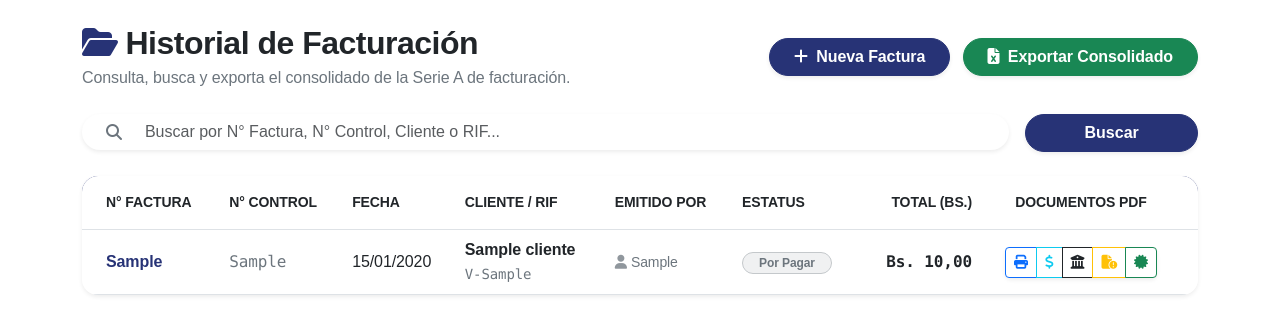
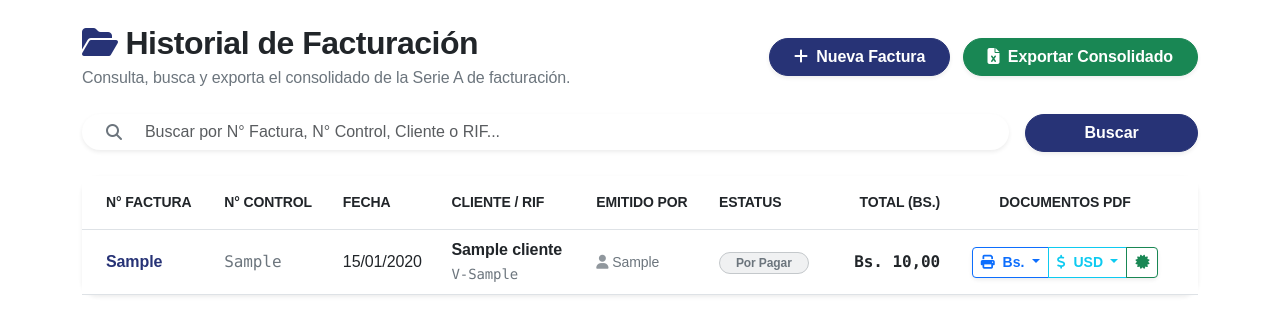
Before and after one commit to christian2195/CRM_VP, a Django app: page /facturacion/facturas/historial/ in a window 1280 px wide. Shown: the part 122-457 px from the top of the page. Run offline with Django 4.2, Linux system fonts and the light colour scheme; a user stored in the database is signed in; tables that the repository leaves empty hold one stand-in row (values such as "Sample post"); some web fonts are replaced.

Commit message:
Refactor invoice history layout and dropdowns

```diff
--- a/templates/facturacion/historial_facturas.html
+++ b/templates/facturacion/historial_facturas.html
@@ -34,20 +34,20 @@
     </div>
 </form>
 
-<div class="card border-0 shadow-sm rounded-4 overflow-hidden">
+<div class="card border-0 shadow-sm rounded-4">
     <div class="card-body p-0">
-        <div class="table-responsive">
+        <div class="table-responsive" style="overflow-x: visible;">
             <table class="table table-hover align-middle mb-0">
                 <thead class="bg-primary text-white text-uppercase small">
                     <tr>
-                        <th class="ps-4 py-3">N° Factura</th>
+                        <th class="ps-4 py-3 rounded-top-start">N° Factura</th>
                         <th class="py-3">N° Control</th>
                         <th class="py-3">Fecha</th>
                         <th class="py-3">Cliente / RIF</th>
                         <th class="py-3">Emitido Por</th>
                         <th class="py-3">Estatus</th>
                         <th class="text-end py-3">Total (Bs.)</th>
-                        <th class="text-center py-3 pe-4">Documentos PDF</th>
+                        <th class="text-center py-3 pe-4 rounded-top-end">Documentos PDF</th>
                     </tr>
                 </thead>
                 <tbody>
@@ -81,22 +81,56 @@
                         <td class="text-end font-monospace fw-semibold">Bs. {{ factura.total|floatformat:"2g" }}</td>
                         <td class="text-center pe-4">
                             <div class="btn-group shadow-sm" role="group">
-                                <!-- Factura Forma Libre (Bs.) -->
-                                <a href="{% url 'imprimir_factura' factura.id %}" target="_blank" class="btn btn-sm btn-outline-primary" title="Factura Forma Libre (Bs.)">
-                                    <i class="fa-solid fa-print"></i>
-                                </a>
-                                <!-- Factura en Dólares ($) -->
-                                <a href="{% url 'imprimir_factura_dolares' factura.id %}" target="_blank" class="btn btn-sm btn-outline-info" title="Factura en Dólares ($)">
-                                    <i class="fa-solid fa-dollar-sign"></i>
-                                </a>
-                                <!-- Factura Institucional con SAP -->
-                                <a href="{% url 'imprimir_factura_institucional' factura.id %}" target="_blank" class="btn btn-sm btn-outline-dark" title="Factura Institucional Con SAP">
-                                    <i class="fa-solid fa-building-columns"></i>
-                                </a>
-                                <!-- Factura Institucional Sin SAP -->
-                                <a href="{% url 'imprimir_factura_institucional_sin_sap' factura.id %}" target="_blank" class="btn btn-sm btn-outline-warning" title="Factura Institucional Sin SAP">
-                                    <i class="fa-solid fa-file-circle-exclamation"></i>
-                                </a>
+                                <!-- Desplegable Facturas en Bolívares (Bs.) -->
+                                <div class="btn-group" role="group">
+                                    <button type="button" class="btn btn-sm btn-outline-primary dropdown-toggle fw-bold" data-bs-toggle="dropdown" aria-expanded="false" title="Formatos en Bolívares (Bs.)">
+                                        <i class="fa-solid fa-print me-1"></i> Bs.
+                                    </button>
+                                    <ul class="dropdown-menu dropdown-menu-end shadow border-0 rounded-3 small">
+                                        <li><h6 class="dropdown-header text-uppercase text-primary fw-bold">Formatos en Bolívares (Bs.)</h6></li>
+                                        <li>
+                                            <a class="dropdown-item py-2" href="{% url 'imprimir_factura' factura.id %}" target="_blank">
+                                                <i class="fa-solid fa-file-invoice text-primary me-2"></i>Forma Libre (Bs.)
+                                            </a>
+                                        </li>
+                                        <li>
+                                            <a class="dropdown-item py-2" href="{% url 'imprimir_factura_institucional' factura.id %}" target="_blank">
+                                                <i class="fa-solid fa-building-columns text-dark me-2"></i>Institucional Con SAP (Bs.)
+                                            </a>
+                                        </li>
+                                        <li>
+                                            <a class="dropdown-item py-2" href="{% url 'imprimir_factura_institucional_sin_sap' factura.id %}" target="_blank">
+                                                <i class="fa-solid fa-file-circle-exclamation text-warning me-2"></i>Institucional Sin SAP (Bs.)
+                                            </a>
+                                        </li>
+                                    </ul>
+                                </div>
+
+                                <!-- Desplegable Facturas en Dólares ($) -->
+                                <div class="btn-group" role="group">
+                                    <button type="button" class="btn btn-sm btn-outline-info dropdown-toggle fw-bold" data-bs-toggle="dropdown" aria-expanded="false" title="Formatos en Dólares ($)">
+                                        <i class="fa-solid fa-dollar-sign me-1"></i> USD
+                                    </button>
+                                    <ul class="dropdown-menu dropdown-menu-end shadow border-0 rounded-3 small">
+                                        <li><h6 class="dropdown-header text-uppercase text-info fw-bold">Formatos en Dólares ($)</h6></li>
+                                        <li>
+                                            <a class="dropdown-item py-2" href="{% url 'imprimir_factura_dolares' factura.id %}" target="_blank">
+                                                <i class="fa-solid fa-file-invoice-dollar text-info me-2"></i>Forma Libre ($)
+                                            </a>
+                                        </li>
+                                        <li>
+                                            <a class="dropdown-item py-2" href="{% url 'imprimir_factura_institucional_dolares' factura.id %}" target="_blank">
+                                                <i class="fa-solid fa-building-columns text-dark me-2"></i>Institucional Con SAP ($)
+                                            </a>
+                                        </li>
+                                        <li>
+                                            <a class="dropdown-item py-2" href="{% url 'imprimir_factura_institucional_sin_sap_dolares' factura.id %}" target="_blank">
+                                                <i class="fa-solid fa-file-circle-exclamation text-warning me-2"></i>Institucional Sin SAP ($)
+                                            </a>
+                                        </li>
+                                    </ul>
+                                </div>
+
                                 <!-- Certificado de Origen -->
                                 <a href="{% url 'imprimir_certificado' factura.id %}" target="_blank" class="btn btn-sm btn-outline-success" title="Certificado de Origen PDF">
                                     <i class="fa-solid fa-certificate"></i>
```
